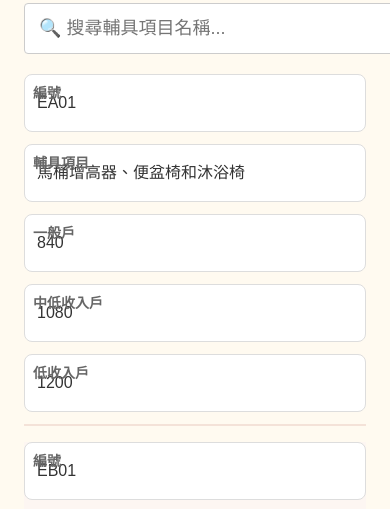
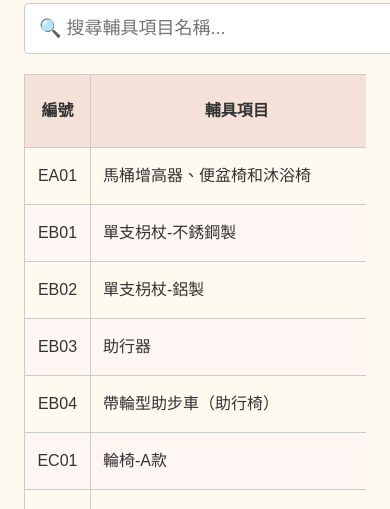
Before and after one commit to YUCHU-carelab/Subsidy-Table, a plain HTML site: page index.html in a window 390 px wide. Shown: the part 297-806 px from the top of the page. Drawn offline with Linux system fonts and the light colour scheme.

Commit message:
Add files via upload

```diff
--- a/index.html
+++ b/index.html
@@ -12,17 +12,21 @@
       padding: 16px;
       line-height: 1.5;
     }
+
     header {
       text-align: center;
       margin-bottom: 16px;
     }
+
     header img {
       max-width: 200px;
     }
+
     h1 {
       font-size: 24px;
       margin: 12px 0 0;
     }
+
     #search {
       display: block;
       margin: 20px auto;
@@ -33,32 +37,45 @@
       border: 1px solid #ccc;
       border-radius: 4px;
     }
+
+    .table-container {
+      overflow-x: auto;
+    }
+
     table {
       width: 100%;
       border-collapse: collapse;
       font-size: 14px;
       margin-bottom: 32px;
+      min-width: 600px;
     }
+
     thead {
       background-color: #f4e2d8;
     }
+
     th, td {
       border: 1px solid #ccc;
       padding: 12px 8px;
       vertical-align: middle;
     }
+
     td:nth-child(2) {
       text-align: left;
     }
+
     th {
       text-align: center;
     }
+
     td:not(:nth-child(2)) {
       text-align: center;
     }
+
     tbody tr:nth-child(even) {
       background-color: #fdf6f2;
     }
+
     footer {
       text-align: center;
       font-size: 13px;
@@ -67,32 +84,7 @@
       padding-top: 20px;
       margin-top: 40px;
     }
-    @media (max-width: 768px) {
-      table, thead, tbody, th, td, tr {
-        display: block;
-      }
-      thead {
-        display: none;
-      }
-      td {
-        position: relative;
-        padding-left: 50%;
-        text-align: left !important;
-      }
-      td::before {
-        position: absolute;
-        top: 8px;
-        left: 8px;
-        width: 45%;
-        white-space: nowrap;
-        font-weight: bold;
-      }
-      td:nth-of-type(1)::before { content: "編號"; }
-      td:nth-of-type(2)::before { content: "輔具項目"; }
-      td:nth-of-type(3)::before { content: "一般戶"; }
-      td:nth-of-type(4)::before { content: "中低收入戶"; }
-      td:nth-of-type(5)::before { content: "低收入戶"; }
-    }
+
     @media (max-width: 768px) {
       body {
         font-size: 17px;
@@ -123,29 +115,6 @@
       display: block;
       margin: 12px auto;
     }
-
-@media (max-width: 768px) {
-  td {
-    border: 1px solid #ddd;
-    margin-bottom: 12px;
-    background-color: #fff;
-    padding: 16px 12px;
-    border-radius: 8px;
-  }
-
-  tbody tr {
-    margin-bottom: 16px;
-    border-bottom: 2px solid #f4e2d8;
-  }
-
-  td::before {
-    color: #666;
-    font-size: 14px;
-    margin-bottom: 4px;
-    display: block;
-  }
-}
-
   </style>
 </head>
 <body>
@@ -154,9 +123,9 @@
     <h1>輔具補助項目與金額一覽表</h1>
   </header>
 
-
   <input type="text" id="search" placeholder="🔍 搜尋輔具項目名稱...">
 
+  <div class="table-container">
     <table id="subsidyTable">
       <thead>
         <tr>
```
Lines whose indentation alone changed are shown as unchanged.
